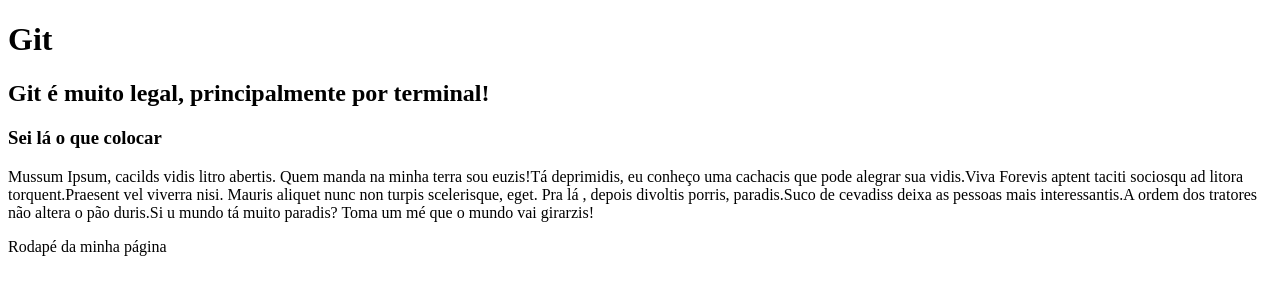
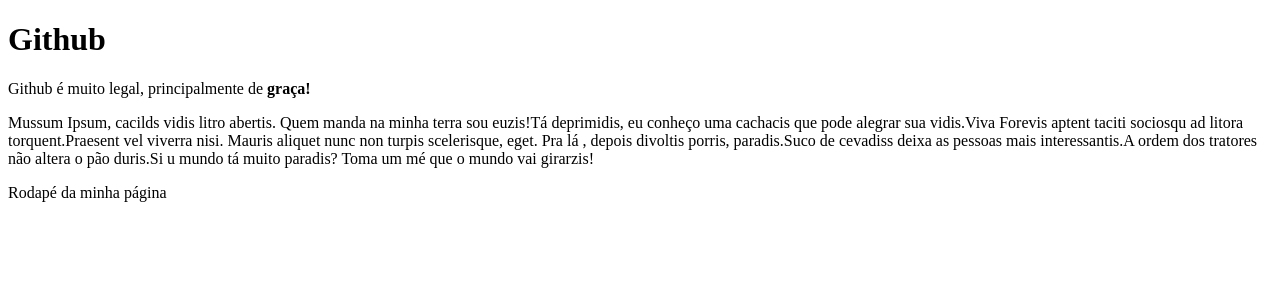
Before and after one commit to brunorodmoreira/demo-github, a plain HTML site: page index.html in a window 1280 px wide. Drawn offline with Linux system fonts and the light colour scheme.

Commit message:
Mudei as referências a Git para Github

```diff
--- a/index.html
+++ b/index.html
@@ -7,9 +7,8 @@
 
 <body>
     <div>
-        <h1>Git</h1>
-        <h2>Git é muito legal, principalmente por <strong>terminal!</strong></h2>
-        <h3>Sei lá o que colocar</h3>
+        <h1>Github</h1>
+        <p>Github é muito legal, principalmente de <strong>graça!</strong></p>
     </div>
     <div>
         <p>
```
